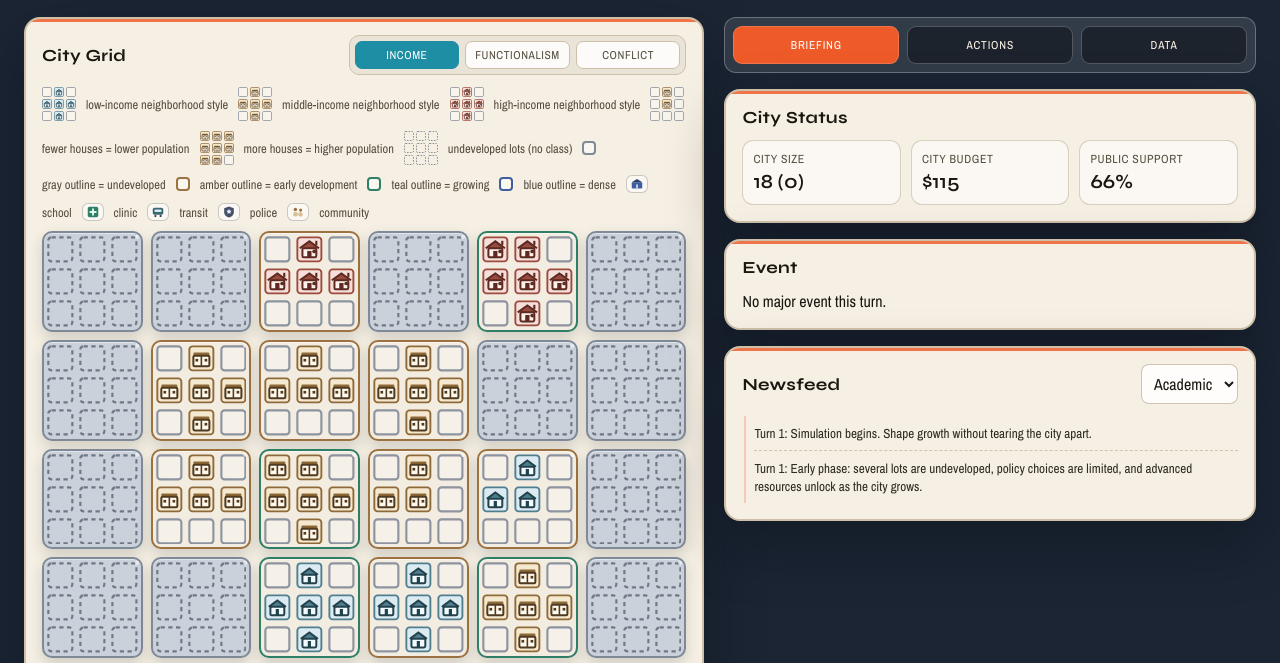
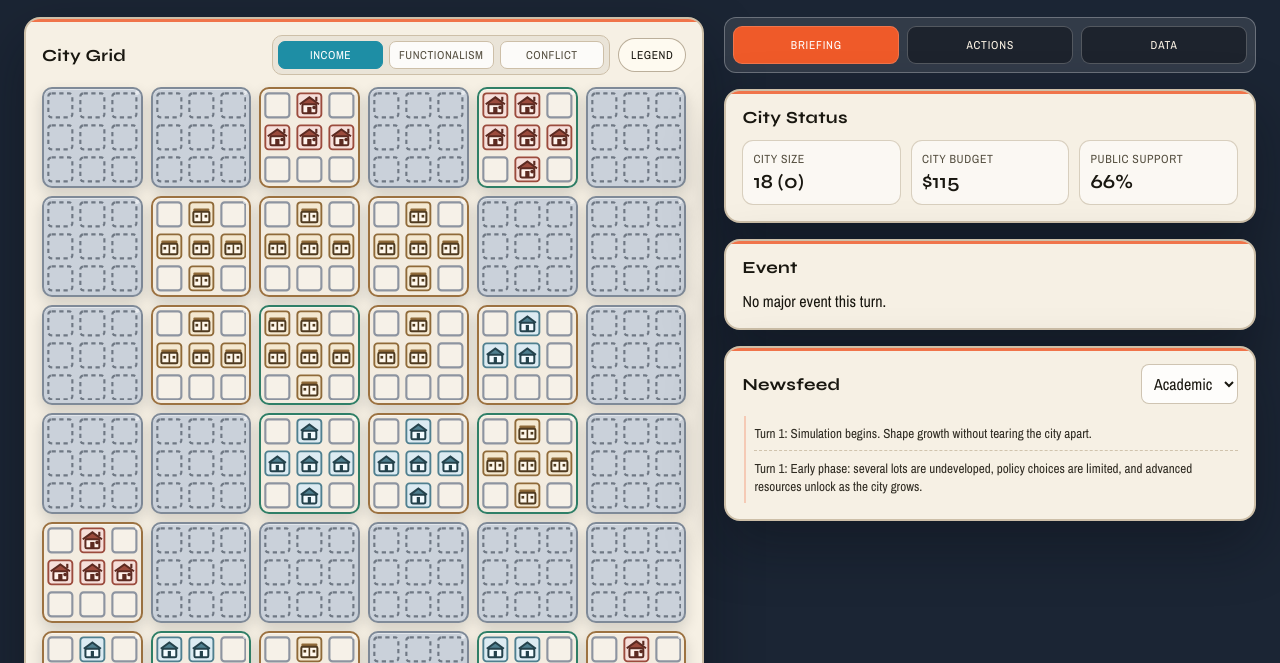
Before and after one commit to nealcaren/fairview, a website with bundled scripts: page index.html in a window 1280 px wide. Both pictures are taken after a click on the button "DO NOT SHOW AGAIN". Shown: the part 115-778 px from the top of the page. Built offline with nearby package versions, Linux system fonts and the light colour scheme.

Commit message:
Add collapsible legend with first-run behavior

```diff
--- a/app.js
+++ b/app.js
@@ -35,6 +35,7 @@ const els = {
   seedChip: document.getElementById("seed-chip"),
   inspector: document.getElementById("inspector"),
   legend: document.getElementById("legend"),
+  legendToggle: document.getElementById("legend-toggle"),
   viewButtons: document.querySelectorAll(".view-toggle button"),
   placementList: document.getElementById("placements"),
   placementInfo: document.getElementById("placement-info"),
@@ -106,6 +107,8 @@ const uiState = {
   lastPlacementMessage: null,
   coachMessage: null,
   onboardingOptOut: loadOnboardingOptOut(),
+  legendCollapsed: loadLegendCollapsed(),
+  legendPrimed: loadLegendPrimed(),
 };
 
 const session = {
@@ -149,6 +152,22 @@ function loadOnboardingOptOut() {
 
 function saveOnboardingOptOut(value) {
   window.localStorage.setItem("fairview-onboarding-optout", value ? "1" : "0");
+}
+
+function loadLegendCollapsed() {
+  return window.localStorage.getItem("fairview-legend-collapsed") === "1";
+}
+
+function saveLegendCollapsed(value) {
+  window.localStorage.setItem("fairview-legend-collapsed", value ? "1" : "0");
+}
+
+function loadLegendPrimed() {
+  return window.localStorage.getItem("fairview-legend-primed") === "1";
+}
+
+function saveLegendPrimed(value) {
+  window.localStorage.setItem("fairview-legend-primed", value ? "1" : "0");
 }
 
 function setActiveTab(tabName) {
@@ -519,6 +538,9 @@ function renderCoach(simState) {
 
 function openOnboarding(force = false) {
   if (!els.onboardingModal) return;
+  if (!uiState.legendPrimed || force) {
+    setLegendCollapsed(false, { persist: false });
+  }
   if (!force && uiState.onboardingOptOut) return;
   els.onboardingModal.classList.remove("hidden");
 }
@@ -526,11 +548,38 @@ function openOnboarding(force = false) {
 function closeOnboarding() {
   if (!els.onboardingModal) return;
   els.onboardingModal.classList.add("hidden");
+  if (!uiState.legendPrimed) {
+    uiState.legendPrimed = true;
+    saveLegendPrimed(true);
+    setLegendCollapsed(true);
+  }
+}
+
+function setLegendCollapsed(value, options = {}) {
+  const persist = options.persist ?? true;
+  uiState.legendCollapsed = value;
+  if (persist) {
+    saveLegendCollapsed(value);
+  }
+  renderLegendVisibility();
+}
+
+function renderLegendVisibility() {
+  if (els.legend) {
+    els.legend.classList.toggle("hidden", uiState.legendCollapsed);
+  }
+  if (!els.legendToggle) return;
+  const expanded = !uiState.legendCollapsed;
+  els.legendToggle.textContent = expanded ? "Hide Legend" : "Legend";
+  els.legendToggle.setAttribute("aria-expanded", expanded ? "true" : "false");
+  els.legendToggle.setAttribute("aria-label", expanded ? "Hide legend" : "Show legend");
 }
 
 function renderLegend(simState) {
+  let legendHtml = "";
+
   if (uiState.viewMode === "income") {
-    els.legend.innerHTML = `
+    legendHtml = `
       <span class="legend-icon">${neighborhoodSvgFromCells(0, 5, false)}</span> low-income neighborhood style
       <span class="legend-icon">${neighborhoodSvgFromCells(1, 5, false)}</span> middle-income neighborhood style
       <span class="legend-icon">${neighborhoodSvgFromCells(2, 5, false)}</span> high-income neighborhood style
@@ -547,23 +596,24 @@ function renderLegend(simState) {
       <span class="legend-token">${tokenIconSvg("police")}</span> police
       <span class="legend-token">${tokenIconSvg("community")}</span> community
     `;
-    return;
-  }
-
-  if (uiState.viewMode === "functionalism") {
-    els.legend.innerHTML = `
+  } else if (uiState.viewMode === "functionalism") {
+    legendHtml = `
       <span class="dot" style="background:#d1e8d5"></span> Low integration
       <span class="dot" style="background:#2f8f6a"></span> High integration
       <span class="dev-marker">Metric: cohesion minus disorder</span>
     `;
-    return;
-  }
-
-  els.legend.innerHTML = `
-    <span class="dot" style="background:#b8d0c8"></span> Low burden
-    <span class="dot" style="background:#a63d40"></span> High burden
-    <span class="dev-marker">Metric: housing + risk</span>
-  `;
+  } else {
+    legendHtml = `
+      <span class="dot" style="background:#b8d0c8"></span> Low burden
+      <span class="dot" style="background:#a63d40"></span> High burden
+      <span class="dev-marker">Metric: housing + risk</span>
+    `;
+  }
+
+  if (els.legend) {
+    els.legend.innerHTML = legendHtml;
+  }
+  renderLegendVisibility();
 }
 
 function tileBackground(simState, district) {
@@ -1599,6 +1649,12 @@ function bindEvents() {
     });
   }
 
+  if (els.legendToggle) {
+    els.legendToggle.addEventListener("click", () => {
+      setLegendCollapsed(!uiState.legendCollapsed);
+    });
+  }
+
   if (els.onboardingClose) {
     els.onboardingClose.addEventListener("click", () => {
       closeOnboarding();
@@ -1703,6 +1759,9 @@ function bindEvents() {
 }
 
 function init() {
+  if (!uiState.legendPrimed) {
+    uiState.legendCollapsed = false;
+  }
   initScenarioSelect();
   els.seedInput.value = state.seed;
   els.policySort.value = uiState.policySort;
--- a/index.html
+++ b/index.html
@@ -28,10 +28,13 @@
           <div class="panel grid-panel">
             <div class="panel-header">
               <h2>City Grid</h2>
-              <div class="view-toggle" role="group" aria-label="Theory view">
-                <button class="toggle active" data-view="income" aria-pressed="true">Income</button>
-                <button class="toggle" data-view="functionalism" aria-pressed="false">Functionalism</button>
-                <button class="toggle" data-view="conflict" aria-pressed="false">Conflict</button>
+              <div class="map-controls">
+                <div class="view-toggle" role="group" aria-label="Theory view">
+                  <button class="toggle active" data-view="income" aria-pressed="true">Income</button>
+                  <button class="toggle" data-view="functionalism" aria-pressed="false">Functionalism</button>
+                  <button class="toggle" data-view="conflict" aria-pressed="false">Conflict</button>
+                </div>
+                <button id="legend-toggle" class="secondary legend-toggle" aria-expanded="true" aria-label="Hide legend">Hide Legend</button>
               </div>
             </div>
             <div id="legend" class="legend"></div>
--- a/styles.css
+++ b/styles.css
@@ -437,6 +437,14 @@ textarea {
   background: var(--high);
 }
 
+.map-controls {
+  display: flex;
+  align-items: center;
+  justify-content: flex-end;
+  flex-wrap: wrap;
+  gap: 8px;
+}
+
 .view-toggle {
   display: inline-grid;
   grid-template-columns: repeat(3, minmax(0, 1fr));
@@ -468,6 +476,11 @@ textarea {
   background: var(--accent-2);
   border-color: var(--accent-2);
   color: #fff;
+}
+
+.legend-toggle {
+  min-height: 34px;
+  padding: 6px 10px;
 }
 
 .grid {
@@ -1373,6 +1386,11 @@ input[type="checkbox"] {
     padding: 6px;
   }
 
+  .map-controls {
+    width: 100%;
+    justify-content: space-between;
+  }
+
   .tab-link,
   .primary,
   .secondary,
```
